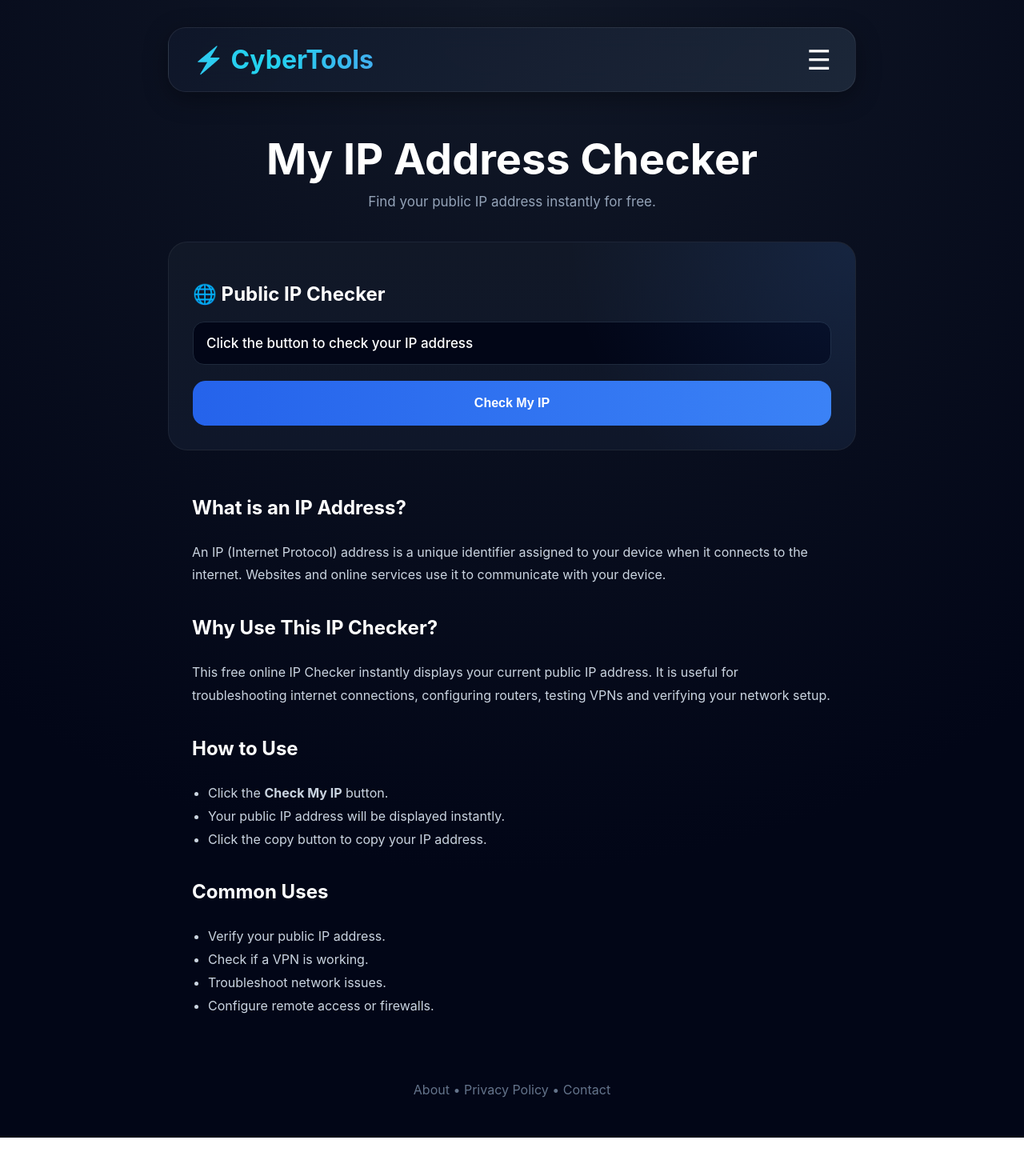
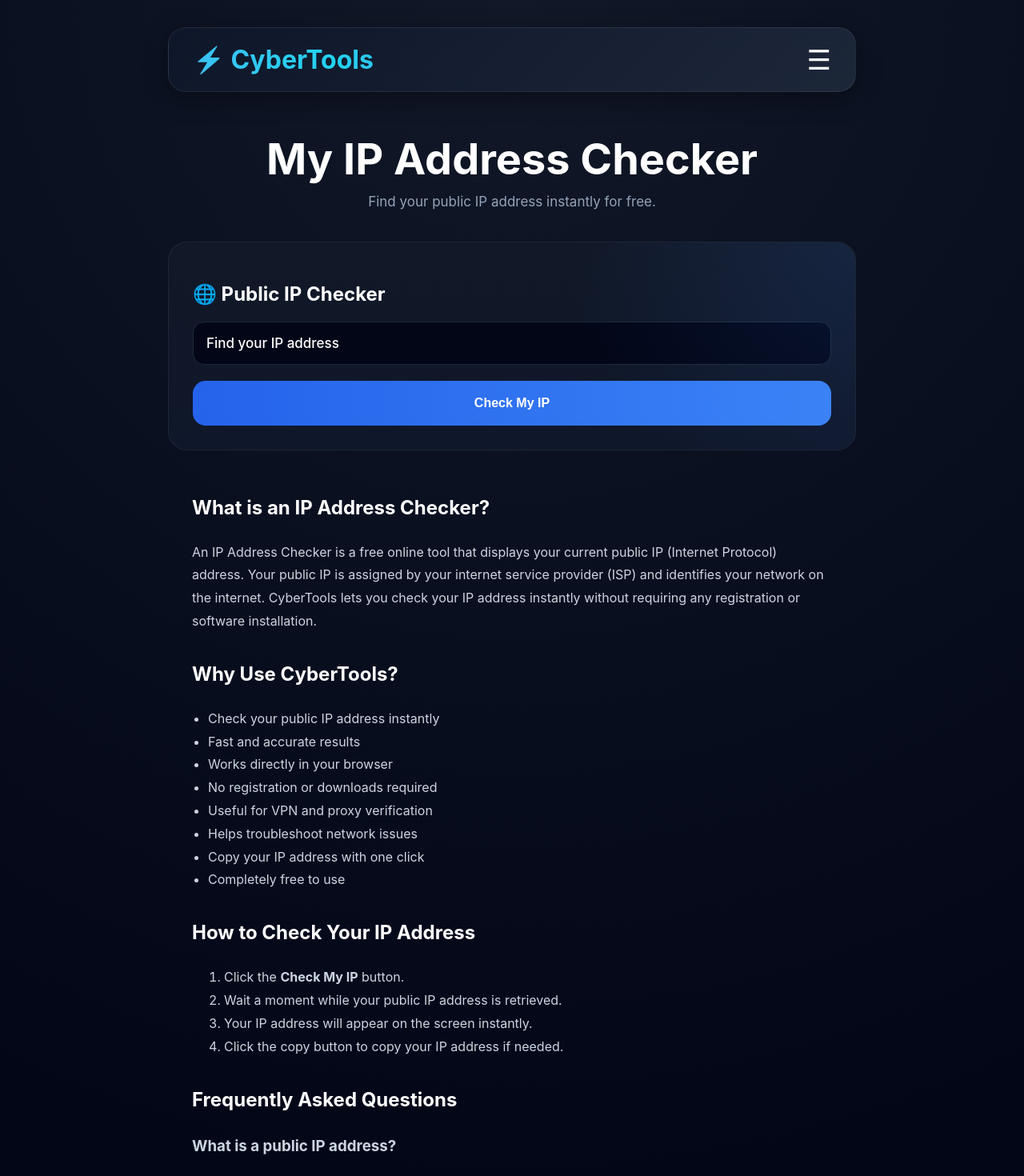
Before and after one commit to sonu2819/CyberTools, a Next.js app: page /ip-checker in a window 1280 px wide. Shown: the top 1470 px of the page at 80% size. Before the commit the page ends 1422 px from the top, so only its background shows below. Built offline with nearby package versions, Linux system fonts and the light colour scheme.

Commit message:
fix SEO of ip page

```diff
--- a/src/app/globals.css
+++ b/src/app/globals.css
@@ -858,25 +858,24 @@
 
 }
 
-
-
 .regex-flags {
-  display: flex;
-  flex-wrap: wrap;
-  gap: 10px;
+  display: grid;
+  grid-template-columns: repeat(3, 1fr);
+  gap: 12px;
   margin: 15px 0;
 }
 
 .flag-item {
   display: flex;
   align-items: center;
-  gap: 6px;
+  gap: 8px;
 
-  padding: 8px 14px;
+  width: 100%;
+  padding: 10px 14px;
 
   background: #0f172a;
   border: 1px solid rgba(255,255,255,.08);
-  border-radius: 999px;
+  border-radius: 10px;
 
   cursor: pointer;
   transition: .2s;
@@ -898,12 +897,27 @@
 
 .flag-item input {
   margin: 0;
+  width: 16px;
+  height: 16px;
+}
+
+@media (max-width: 768px) {
+  .regex-flags {
+    grid-template-columns: repeat(2, 1fr);
+  }
+}
+
+@media (max-width: 480px) {
+  .regex-flags {
+    grid-template-columns: 1fr;
+  }
 }
 
 
 
+
 @media (max-width: 768px) {
-  .result-box {
+  .regex-result {
     display: flex;
     flex-direction: column;
     align-items: flex-start;
--- a/src/app/ip-checker/IPCheckerClient.jsx
+++ b/src/app/ip-checker/IPCheckerClient.jsx
@@ -57,7 +57,7 @@
           <div className="result-box">
 
             <span>
-              {ip || "Click the button to check your IP address"}
+              {ip || "Find your IP address"}
             </span>
 
             {ip && (
@@ -83,48 +83,72 @@
       </section>
 
       {/* INFO */}
+     {/* INFO */}
 <section className="info-section">
 
-        <h2>
-          What is an IP Address?
-        </h2>
+  <h2>What is an IP Address Checker?</h2>
 
   <p>
-          An IP (Internet Protocol) address is a unique identifier assigned to
-          your device when it connects to the internet. Websites and online
-          services use it to communicate with your device.
+    An IP Address Checker is a free online tool that displays your current
+    public IP (Internet Protocol) address. Your public IP is assigned by your
+    internet service provider (ISP) and identifies your network on the internet.
+    CyberTools lets you check your IP address instantly without requiring any
+    registration or software installation.
   </p>
 
-        <h2>
-          Why Use This IP Checker?
-        </h2>
+  <h2>Why Use CyberTools?</h2>
+
+  <ul>
+    <li>Check your public IP address instantly</li>
+    <li>Fast and accurate results</li>
+    <li>Works directly in your browser</li>
+    <li>No registration or downloads required</li>
+    <li>Useful for VPN and proxy verification</li>
+    <li>Helps troubleshoot network issues</li>
+    <li>Copy your IP address with one click</li>
+    <li>Completely free to use</li>
+  </ul>
+
+  <h2>How to Check Your IP Address</h2>
+
+  <ol>
+    <li>Click the <strong>Check My IP</strong> button.</li>
+    <li>Wait a moment while your public IP address is retrieved.</li>
+    <li>Your IP address will appear on the screen instantly.</li>
+    <li>Click the copy button to copy your IP address if needed.</li>
+  </ol>
+
+  <h2>Frequently Asked Questions</h2>
+
+  <h3>What is a public IP address?</h3>
 
   <p>
-          This free online IP Checker instantly displays your current public IP
-          address. It is useful for troubleshooting internet connections,
-          configuring routers, testing VPNs and verifying your network setup.
+    A public IP address is the unique address assigned to your internet
+    connection by your ISP. It allows websites and online services to
+    communicate with your network over the internet.
   </p>
 
-        <h2>
-          How to Use
-        </h2>
+  <h3>Does this tool show my private IP address?</h3>
 
-        <ul>
-          <li>Click the <strong>Check My IP</strong> button.</li>
-          <li>Your public IP address will be displayed instantly.</li>
-          <li>Click the copy button to copy your IP address.</li>
-        </ul>
+  <p>
+    No. This tool displays only your public IP address. Private IP addresses are
+    assigned within your local network and are not visible on the public
+    internet.
+  </p>
 
-        <h2>
-          Common Uses
-        </h2>
+  <h3>Can I use this tool to check if my VPN is working?</h3>
 
-        <ul>
-          <li>Verify your public IP address.</li>
-          <li>Check if a VPN is working.</li>
-          <li>Troubleshoot network issues.</li>
-          <li>Configure remote access or firewalls.</li>
-        </ul>
+  <p>
+    Yes. After connecting to a VPN, use this tool to verify that your public IP
+    address has changed to the VPN server's IP.
+  </p>
+
+  <h3>Is CyberTools IP Address Checker free?</h3>
+
+  <p>
+    Yes. CyberTools IP Address Checker is completely free to use and works on
+    Windows, macOS, Linux, Android and iPhone without requiring registration.
+  </p>
 
 </section>
 
--- a/src/app/ip-checker/page.jsx
+++ b/src/app/ip-checker/page.jsx
@@ -1,21 +1,68 @@
 import IPCheckerClient from "./IPCheckerClient";
 
 export const metadata = {
-  title: "My IP Address | Free Public IP Checker | CyberTools",
+  title: "My IP Address Checker - Find Your Public IP Online Free | CyberTools",
 
   description:
     "Check your public IP address instantly with CyberTools free online IP Checker. Find your IPv4 address, copy it easily and troubleshoot network or VPN connections.",
 
   keywords: [
     "my ip",
+    "my ip address",
+    "what is my ip",
+    "what is my public ip",
+    "check my ip",
+    "check my ip address",
+    "check my public ip",
+    "find my ip",
+    "find my ip address",
+    "public ip checker",
     "ip checker",
-    "public ip",
-    "what is my ip",
-    "find my ip",
+    "ip address checker",
+    "online ip checker",
+    "free ip checker",
+    "check public ip online",
+    "find public ip address",
+    "show my ip address",
+    "my current ip address",
+    "current public ip",
+    "public ipv4 address",
+    "ipv4 checker",
+    "ipv4 address checker",
+    "internet ip address",
     "ip address lookup",
-    "check ip online",
-    "internet ip",
+    "ip finder",
+    "vpn ip checker",
+    "check vpn ip address",
+    "copy my ip address",
+    "public internet ip",
+    "CyberTools IP Checker",
   ],
+
+  alternates: {
+    canonical: "/ip-checker",
+  },
+
+  openGraph: {
+    title: "My IP Address Checker - Free Public IP Checker | CyberTools",
+    description:
+      "Check your public IP address instantly, verify VPN connections and copy your IPv4 address online for free.",
+    url: "https://mycybertools.vercel.app/ip-checker",
+    siteName: "CyberTools",
+    type: "website",
+  },
+
+  twitter: {
+    card: "summary_large_image",
+    title: "My IP Address Checker - Free Public IP Checker",
+    description:
+      "Find your public IP address instantly with CyberTools free online IP Checker.",
+  },
+
+  robots: {
+    index: true,
+    follow: true,
+  },
 };
 
 export default function Page() {
--- a/src/app/regex-tester/RegexTesterClient.jsx
+++ b/src/app/regex-tester/RegexTesterClient.jsx
@@ -147,7 +147,7 @@
 
           {error && (
 
-            <div className="result-box">
+            <div className="regex-result">
 
               <h3>Error</h3>
 
@@ -159,7 +159,7 @@
 
           {!error && (
 
-           <div className="result-box">
+           <div className="regex-result">
 
   <div className="result-header">
 
```
Lines whose indentation alone changed are shown as unchanged.
